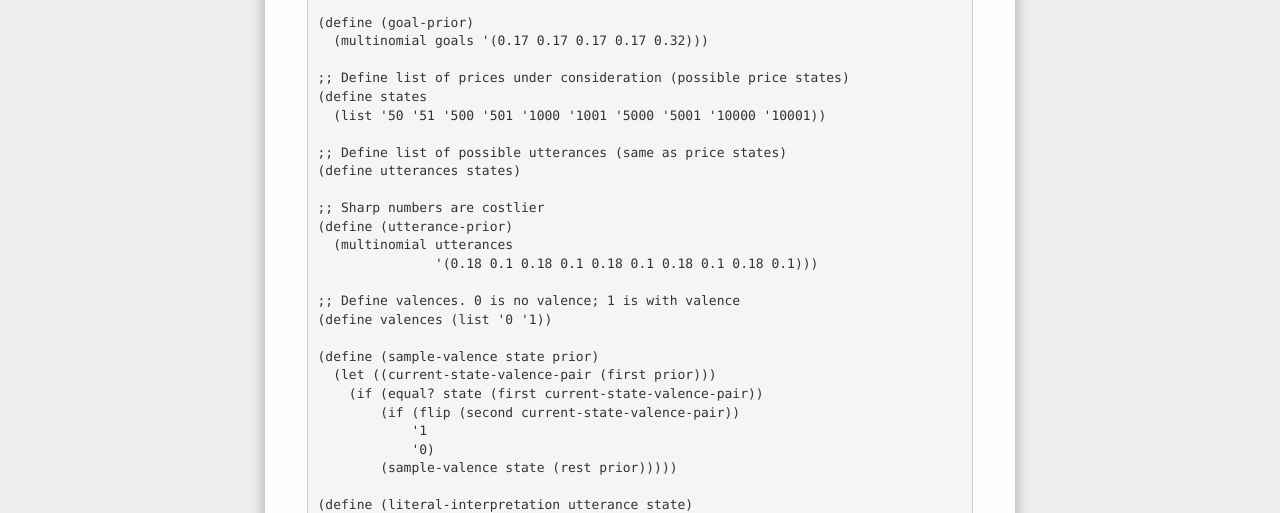
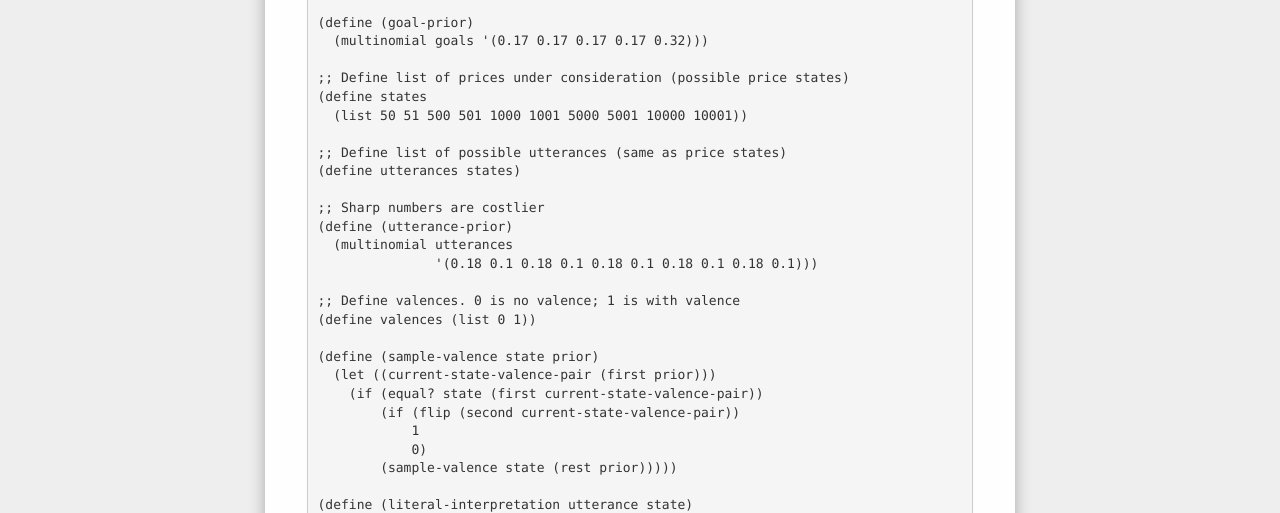
Before and after one commit to forestdb/forestdb.org, a Jekyll site: the page built from models/hyperbole.md, in a window 1280 px wide and 1400 px high. Shown: the part 887-1400 px from the top of the window. Built offline with Jekyll 4.4.1, drawn with Linux system fonts in a browser that asks for light colours; nearby versions of some CDN libraries; some of the changed text lies outside the part shown.

Commit message:
Remove unnecessary quotations

```diff
--- a/models/hyperbole.md
+++ b/models/hyperbole.md
@@ -46,7 +46,7 @@ The speaker chooses an utterance conditioned on the listener inferring informati
 
 	;; Define list of prices under consideration (possible price states)
 	(define states
-	  (list '50 '51 '500 '501 '1000 '1001 '5000 '5001 '10000 '10001))
+	  (list 50 51 500 501 1000 1001 5000 5001 10000 10001))
 
 	;; Define list of possible utterances (same as price states)
 	(define utterances states)
@@ -57,14 +57,14 @@ The speaker chooses an utterance conditioned on the listener inferring informati
 	               '(0.18 0.1 0.18 0.1 0.18 0.1 0.18 0.1 0.18 0.1)))
 
 	;; Define valences. 0 is no valence; 1 is with valence
-	(define valences (list '0 '1))
+	(define valences (list 0 1))
 
 	(define (sample-valence state prior)
 	  (let ((current-state-valence-pair (first prior)))
 	    (if (equal? state (first current-state-valence-pair))
 	        (if (flip (second current-state-valence-pair))
-	            '1
-	            '0)
+	            1
+	            0)
 	        (sample-valence state (rest prior)))))
 
 	(define (literal-interpretation utterance state)
```
